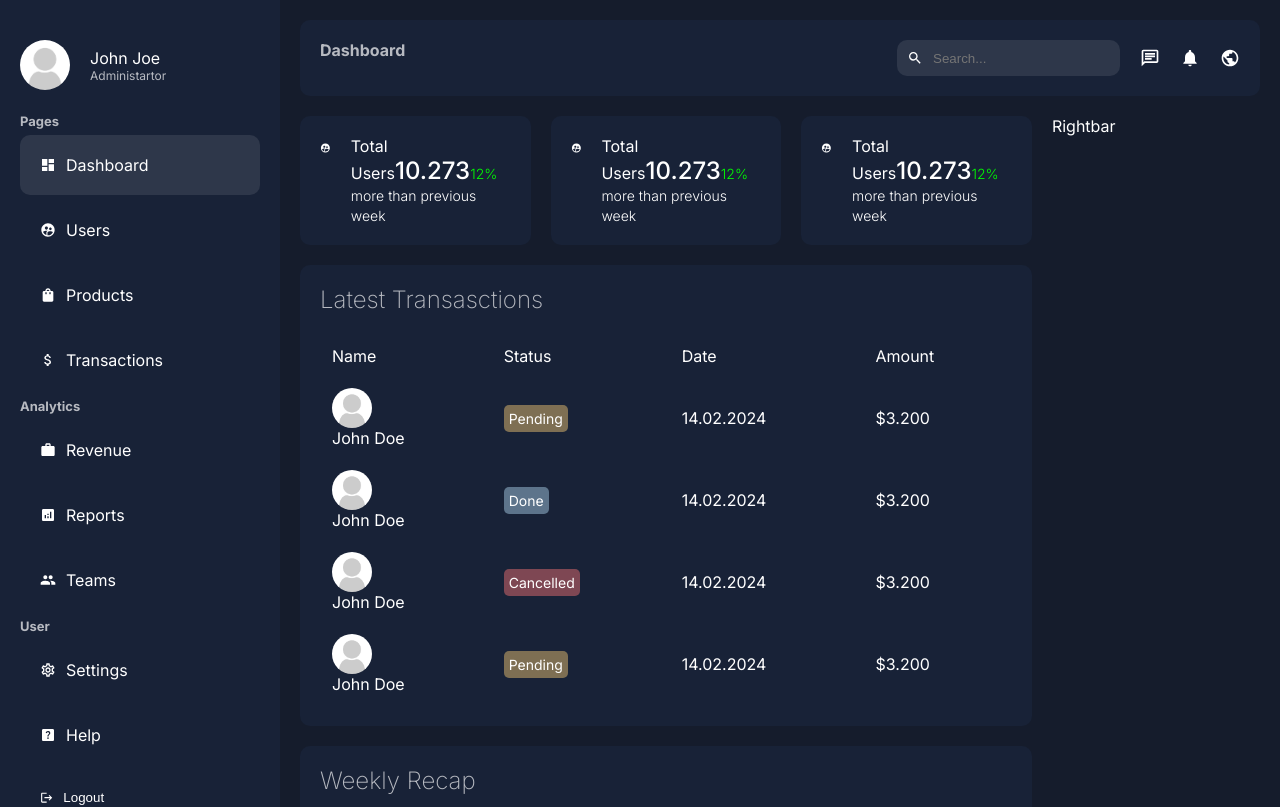
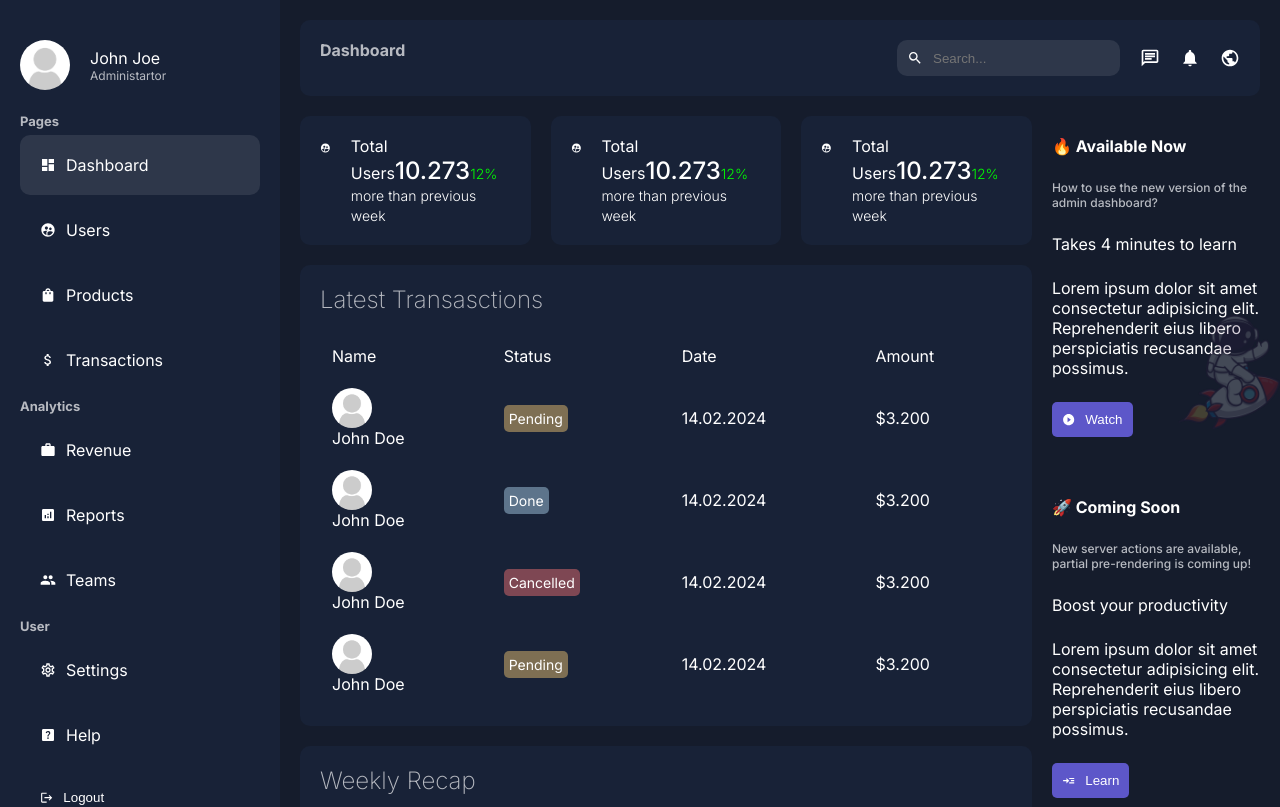
Before and after one commit to Harsh6623/Admin--Dashboard, a Next.js app: page /dashboard in a window 1280 px wide. Shown: the top 807 px of the page. Built offline with nearby package versions, Linux system fonts and the light colour scheme.

Commit message:
create a rightbar

```diff
--- a/app/ui/dashboard/rightbar/rightbar.jsx
+++ b/app/ui/dashboard/rightbar/rightbar.jsx
@@ -1,7 +1,50 @@
+import Image from "next/image";
 import styles from "./rightbar.module.css";
+import { MdPlayCircleFilled, MdReadMore } from "react-icons/md";
 
 const Rightbar = () => {
-  return <div className={styles.container}>Rightbar</div>;
+  return (
+    <div className={styles.container}>
+      <div className={styles.item}>
+        <div className={styles.bgContainer}>
+          <Image className={styles.bg} src="/astronaut.png" alt="" fill />
+        </div>
+        <div className={styles.text}>
+          <span className={styles.notification}>🔥 Available Now</span>
+          <h3 className={styles.title}>
+            How to use the new version of the admin dashboard?
+          </h3>
+          <span className={styles.subtitle}>Takes 4 minutes to learn</span>
+          <p className={styles.desc}>
+            Lorem ipsum dolor sit amet consectetur adipisicing elit.
+            Reprehenderit eius libero perspiciatis recusandae possimus.
+          </p>
+          <button className={styles.button}>
+            <MdPlayCircleFilled />
+            Watch
+          </button>
+        </div>
+      </div>
+      <div className={styles.item}>
+        <div className={styles.text}>
+          <span className={styles.notification}>🚀 Coming Soon</span>
+          <h3 className={styles.title}>
+            New server actions are available, partial pre-rendering is coming
+            up!
+          </h3>
+          <span className={styles.subtitle}>Boost your productivity</span>
+          <p className={styles.desc}>
+            Lorem ipsum dolor sit amet consectetur adipisicing elit.
+            Reprehenderit eius libero perspiciatis recusandae possimus.
+          </p>
+          <button className={styles.button}>
+            <MdReadMore />
+            Learn
+          </button>
+        </div>
+      </div>
+    </div>
+  );
 };
 
 export default Rightbar;
--- a/app/ui/dashboard/rightbar/rightbar.module.css
+++ b/app/ui/dashboard/rightbar/rightbar.module.css
@@ -0,0 +1,53 @@
+.container {
+  position: fixed;
+}
+
+.item {
+  position: relative;
+  background-color: linear-gradient(to top, #182237, #253352);
+  padding: 20px 0px;
+  border-radius: 10px;
+  margin-bottom: 20px;
+}
+
+.bgContainer {
+  position: absolute;
+  bottom: 0;
+  right: 0;
+  width: 50%;
+  height: 50%;
+}
+
+.bg {
+  object-fit: contain;
+  opacity: 0.2;
+}
+
+.text {
+  display: flex;
+  flex-direction: column;
+  gap: 24px;
+}
+
+.notification {
+  font-weight: bold;
+}
+
+.title {
+  font-weight: 500;
+  font-size: 12px;
+  color: var(--textSoft);
+}
+
+.button {
+  padding: 10px;
+  display: flex;
+  align-items: center;
+  gap: 10px;
+  background-color: #5d57c9;
+  color: white;
+  border: none;
+  border-radius: 5px;
+  cursor: pointer;
+  width: max-content;
+}
```
